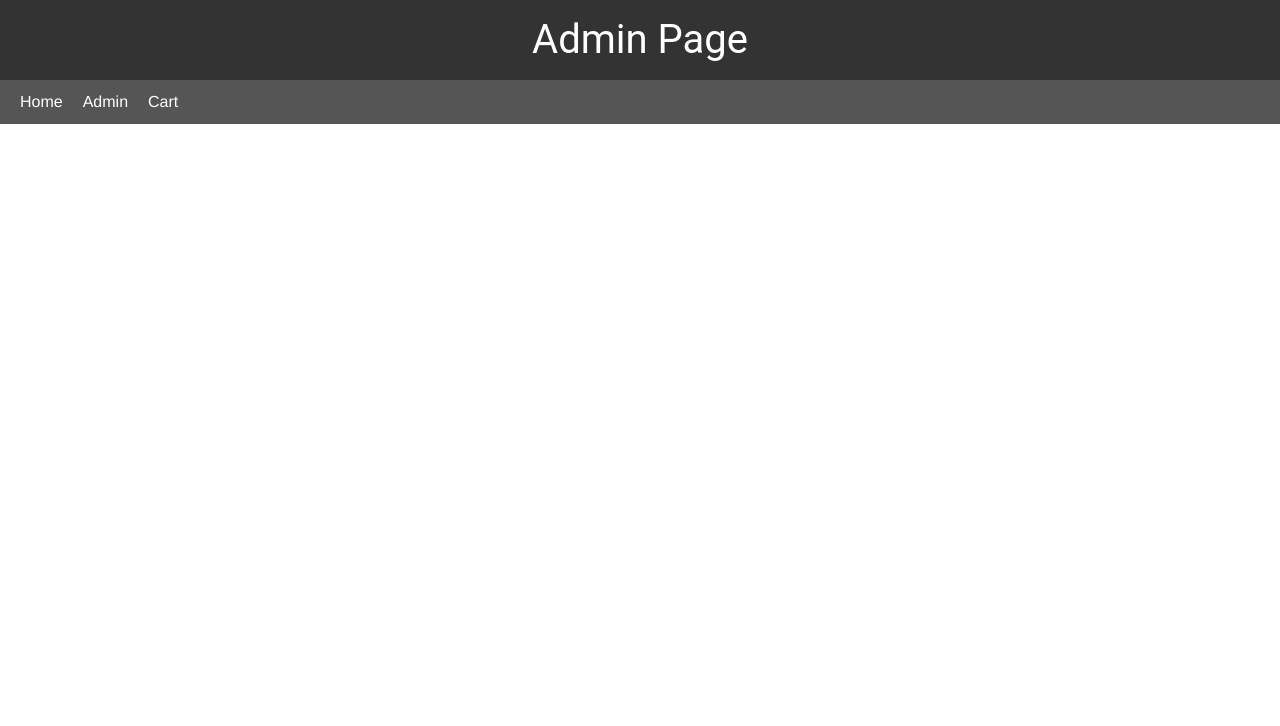
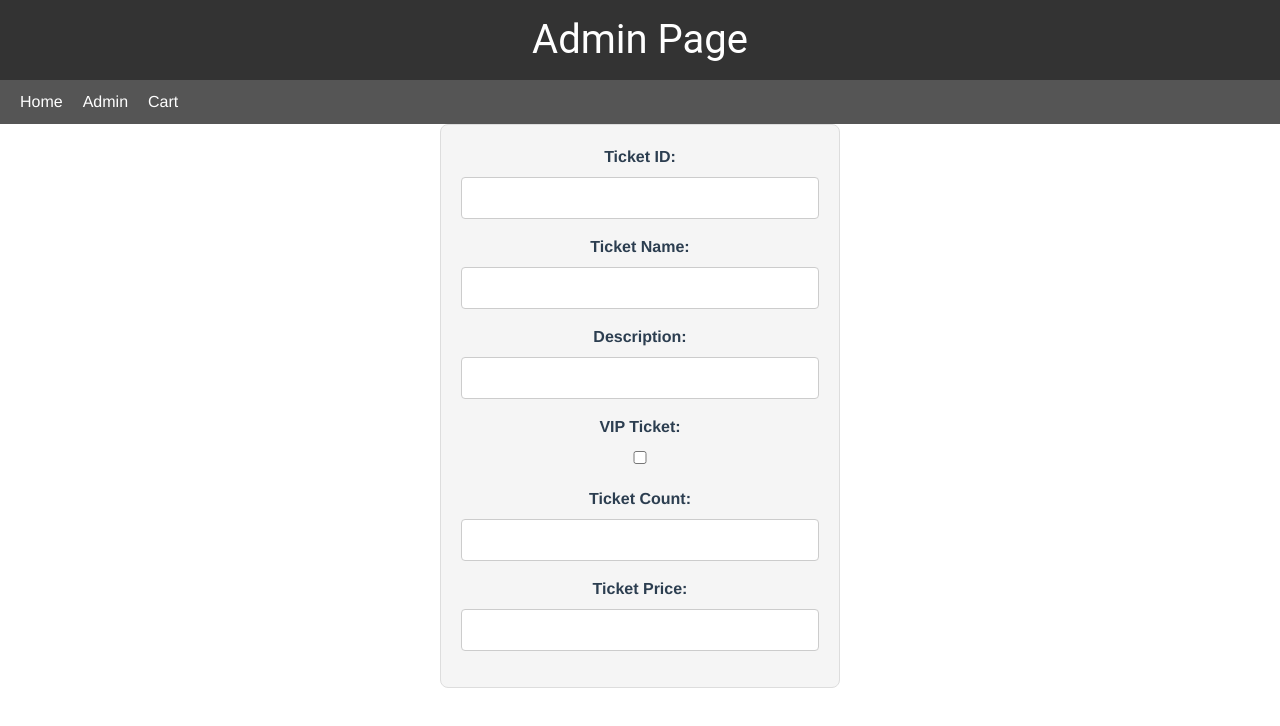
Before and after one commit to EHSANHAZARI/TicketMaster, a Vue app: page /admin in a window 1280 px wide. Shown: the top 726 px of the page. Built offline with nearby package versions, Linux system fonts and the light colour scheme.

Commit message:
Created a TypeScript declaration file 'vuex.d.ts' in the root directory to declare the structure of the Vuex module, specifying the Vuex application setup. This declaration provides type information for the Vuex module and enhances TypeScript integration within the project.

```diff
--- a/package.json
+++ b/package.json
@@ -10,7 +10,8 @@
   },
   "dependencies": {
     "vue": "^3.3.8",
-    "vue-router": "^4.2.5"
+    "vue-router": "^4.2.5",
+    "vuex": "^4.1.0"
   },
   "devDependencies": {
     "@vitejs/plugin-vue": "^4.5.0",
--- a/src/components/Admin.vue
+++ b/src/components/Admin.vue
@@ -12,11 +12,48 @@
       </div>
     </nav>
 
+    <form action="" class="ticket-form">
+      <div>
+        <label for="ticketId">Ticket ID:</label>
+        <input type="text" id="ticketId" v-model="ticketId" />
+      </div>
+
+      <div>
+        <label for="ticketName">Ticket Name:</label>
+        <input type="text" id="ticketName" v-model="ticketName" />
+      </div>
+
+      <div>
+        <label for="description">Description:</label>
+        <input type="text" id="description" v-model="description" />
+      </div>
+
+      <div>
+        <label for="isVip">VIP Ticket:</label>
+        <input type="checkbox" id="isVip" v-model="isVip" />
+      </div>
+
+      <div>
+        <label for="count">Ticket Count:</label>
+        <input type="number" id="count" v-model="count" />
+      </div>
+
+      <div>
+        <label for="price">Ticket Price:</label>
+        <input type="number" step="0.01" id="price" v-model="price" />
+      </div>
+    </form>
+
     <!-- Display the content based on the current route -->
     <router-view></router-view>
   </div>
 </template>
 
 <script>
-export default {};
+import tempData from "../temp-data";
+export default {
+  data() {
+    return {};
+  },
+};
 </script>
--- a/src/style.css
+++ b/src/style.css
@@ -42,3 +42,46 @@ nav a {
   color: white; /* Set the desired text color */
   margin: 0; /* Remove default margin for h1 element */
 }
+
+/* This is css for the form input in the admin page */
+.ticket-form {
+  max-width: 400px;
+  margin: 0 auto;
+  padding: 20px;
+  background-color: #f5f5f5;
+  border: 1px solid #ddd;
+  border-radius: 8px;
+}
+
+.ticket-form div {
+  margin-bottom: 16px;
+}
+
+label {
+  display: block;
+  margin-bottom: 8px;
+  font-weight: bold;
+}
+
+input,
+select,
+textarea {
+  width: 100%;
+  padding: 8px;
+  border: 1px solid #ccc;
+  border-radius: 4px;
+  box-sizing: border-box;
+}
+
+button {
+  background-color: #4caf50;
+  color: white;
+  padding: 10px;
+  border: none;
+  border-radius: 4px;
+  cursor: pointer;
+}
+
+button:hover {
+  background-color: #45a049;
+}
--- /dev/null
+++ b/src/vuex.d.ts
@@ -0,0 +1,6 @@
+declare module "vuex" {
+  export * from "vuex/types/index.d.ts";
+  export * from "vuex/types/helpers.d.ts";
+  export * from "vuex/types/logger.d.ts";
+  export * from "vuex/types/vue.d.ts";
+}
```
Also changed, not shown: src/store/index.ts (added), 1 other file (tests, documents, lock files or other folders).
